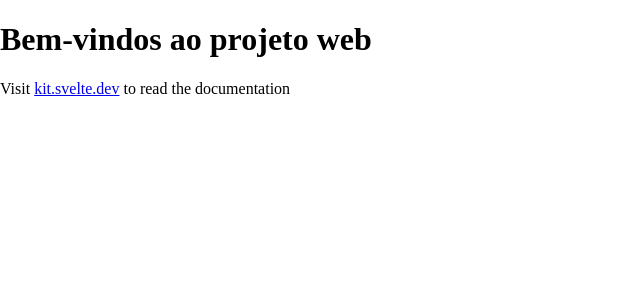
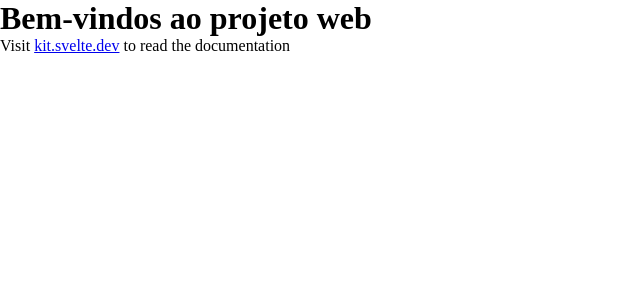
Before and after one commit to Skaylan/projeto-web-frontend, a SvelteKit app: page / in a window 1280 px wide. Shown: the top 300 px of the page, without its empty margins (0-640 px from the left). Built offline with nearby package versions, Linux system fonts and the light colour scheme.

Commit message:
Fixed: Edited wrong file

```diff
--- a/src/app.html
+++ b/src/app.html
@@ -1,12 +1,22 @@
 <!doctype html>
 <html lang="en">
+
 <head>
 	<meta charset="utf-8" />
 	<link rel="icon" href="%sveltekit.assets%/favicon.png" />
 	<meta name="viewport" content="width=device-width, initial-scale=1" />
+	<style>
+		* {
+			box-sizing: border-box;
+			margin: 0;
+			padding: 0;
+		}
+	</style>
 	%sveltekit.head%
 </head>
+
 <body data-sveltekit-preload-data="hover">
 	<div style="display: contents">%sveltekit.body%</div>
 </body>
+
 </html>
--- a/src/routes/+page.svelte
+++ b/src/routes/+page.svelte
@@ -1,13 +1,2 @@
 <h1>Bem-vindos ao projeto web</h1>
 <p>Visit <a href="https://kit.svelte.dev">kit.svelte.dev</a> to read the documentation</p>
-
-<style>
-	* {
-		box-sizing: border-box;
-	}
-
-	:global(body) {
-		margin: 0;
-		padding: 0;
-	}
-</style>
```
Lines whose indentation alone changed are shown as unchanged.
